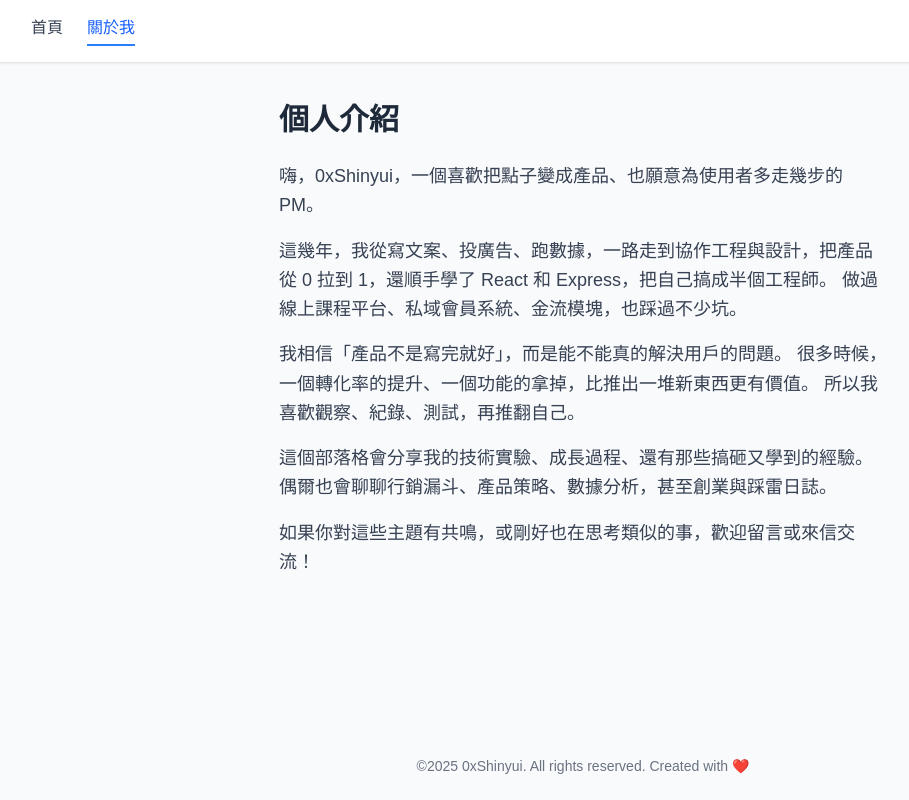
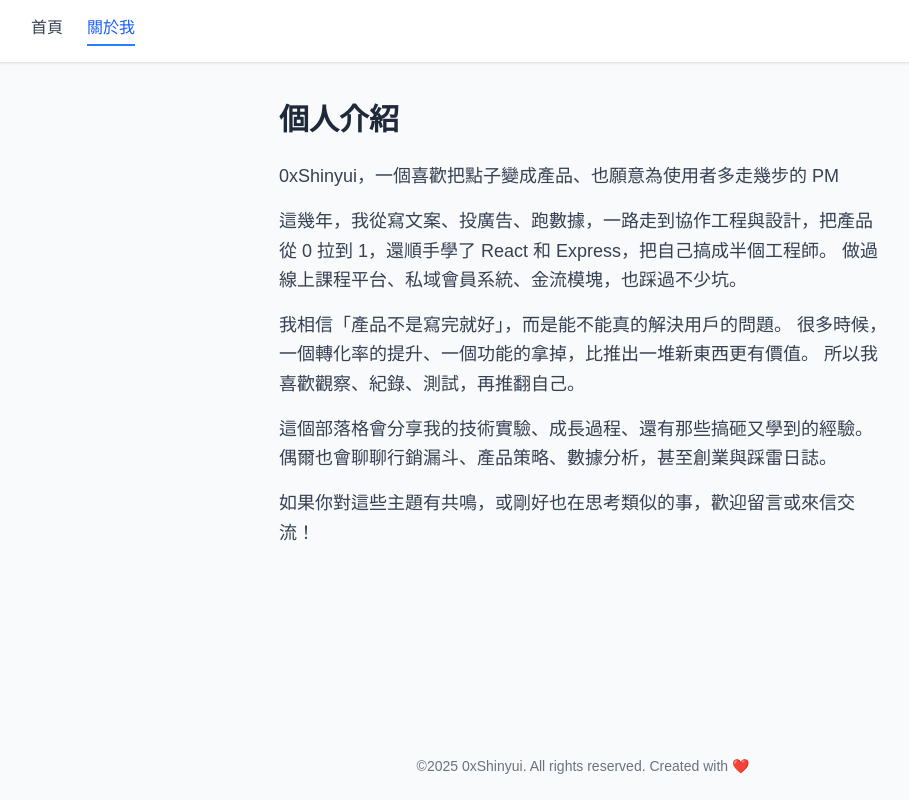
Before and after one commit to Shinyui/0xshinyui.xyz, a Next.js app: page /about in a window 1280 px wide. Shown: the whole page, without its empty margins (57-966 px from the left). Built offline with nearby package versions, Linux system fonts and the light colour scheme.

Commit message:
alter about

```diff
--- a/src/pages/about.tsx
+++ b/src/pages/about.tsx
@@ -11,7 +11,7 @@ export default function Profile() {
         {/* 文章區：paragraph 之間用 space-y-* 控距，不必逐段加 mb-4 */}
         <section className="space-y-4 text-gray-700 leading-relaxed text-base sm:text-lg">
           <p>
-            嗨，0xShinyui，一個喜歡把點子變成產品、也願意為使用者多走幾步的 PM。
+            0xShinyui，一個喜歡把點子變成產品、也願意為使用者多走幾步的 PM
           </p>
           <p>
             這幾年，我從寫文案、投廣告、跑數據，一路走到協作工程與設計，把產品從 0
```
